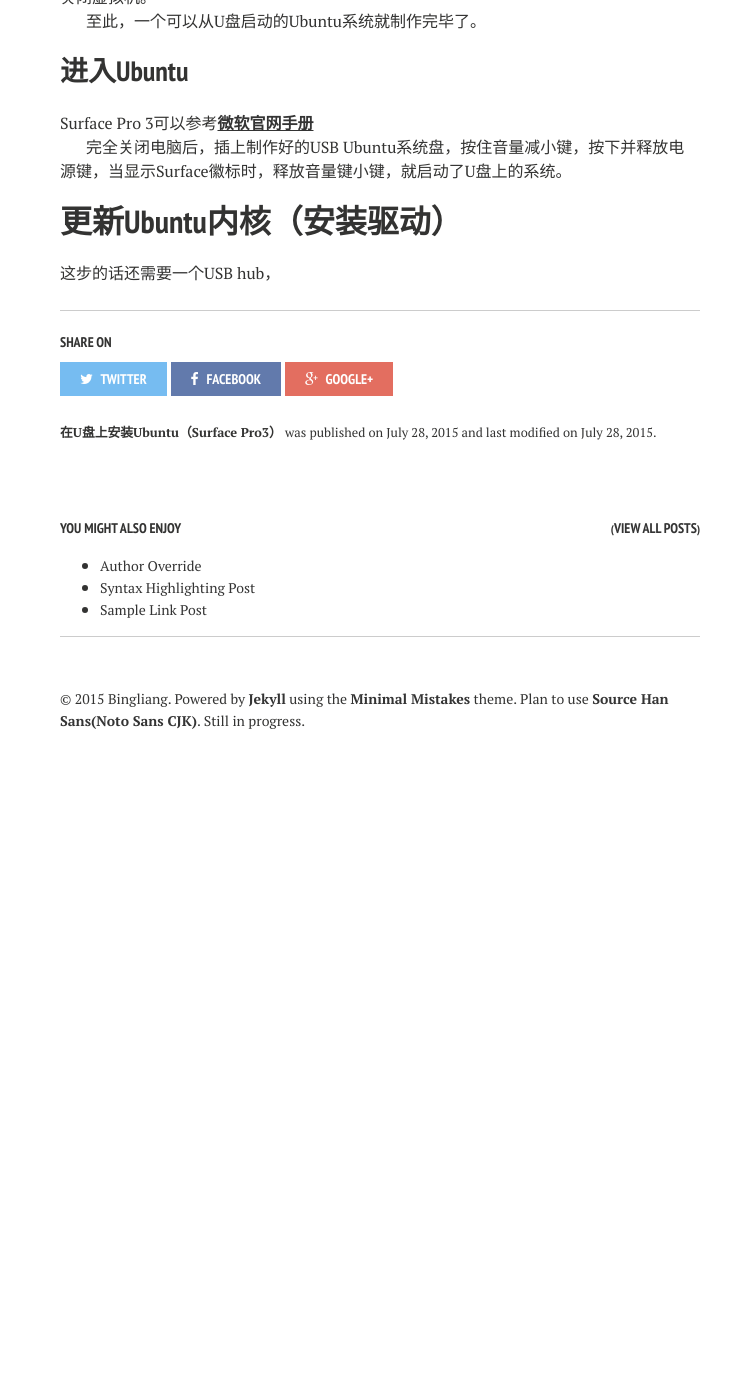
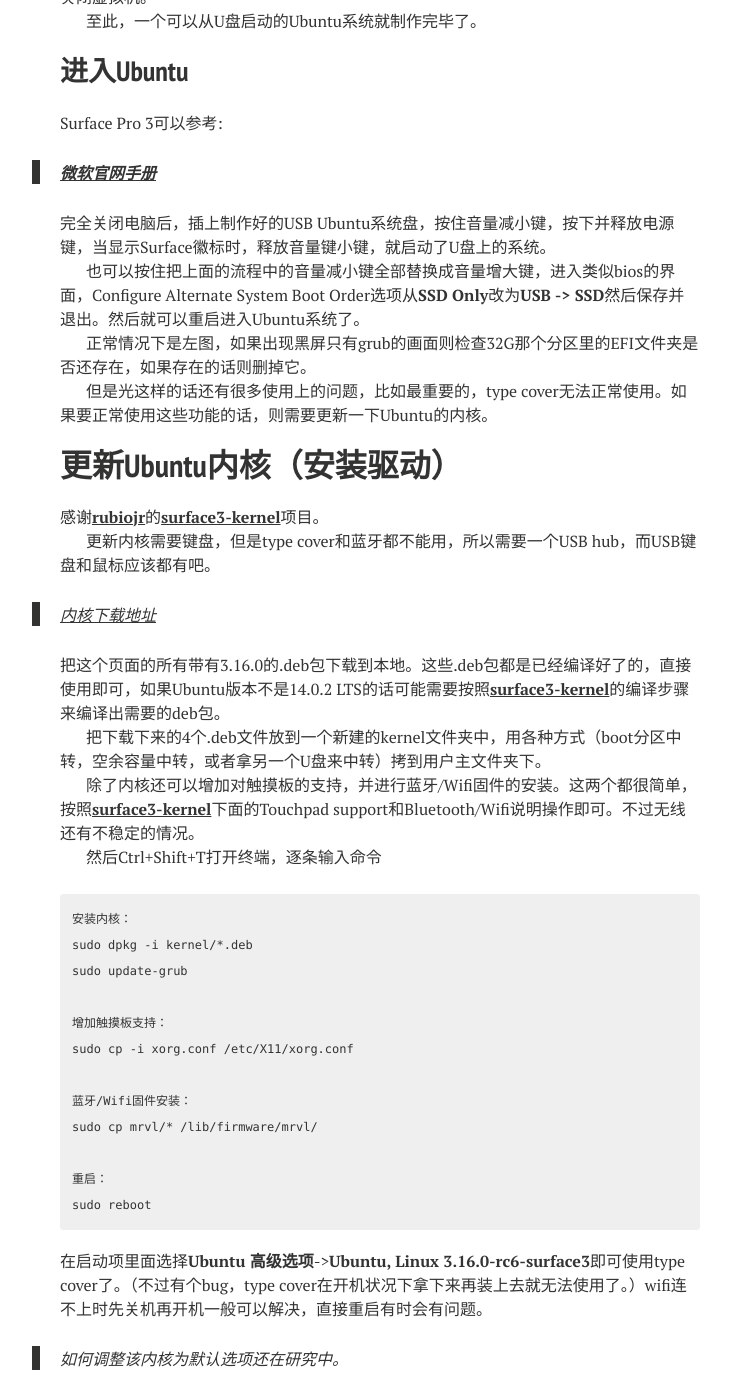
Before and after one commit to bingliang-zh/blog, a Jekyll site: the page built from _posts/2015-07-28-how-to-build-an-usb-Ubuntu-on-surface-pro-3.md, in a window 1280 px wide and 1400 px high, scrolled down 6712 px. Shown: the whole window, without its empty margins (260-991 px from the left). Built offline with Jekyll 4.4.1, drawn with Linux system fonts in a browser that asks for light colours; nearby versions of some CDN libraries; before the commit the page ends 7491 px from its top, so only the background shows below that; some of the changed text lies outside the part shown.

Commit message:
基本完成日志

```diff
--- a/_posts/2015-07-28-how-to-build-an-usb-Ubuntu-on-surface-pro-3.md
+++ b/_posts/2015-07-28-how-to-build-an-usb-Ubuntu-on-surface-pro-3.md
@@ -150,9 +150,48 @@ USB设备，勾选**“启用USB控制器”**，点选**“USB 3.0 (xHCI)控制
 至此，一个可以从U盘启动的Ubuntu系统就制作完毕了。
 
 ## 进入Ubuntu
-Surface Pro 3可以参考[**微软官网手册**](https://www.microsoft.com/surface/zh-cn/support/storage-files-and-folders/boot-surface-pro-from-usb-recovery-device#)
+Surface Pro 3可以参考:
+> [**微软官网手册**](https://www.microsoft.com/surface/zh-cn/support/storage-files-and-folders/boot-surface-pro-from-usb-recovery-device#)
 
 完全关闭电脑后，插上制作好的USB Ubuntu系统盘，按住音量减小键，按下并释放电源键，当显示Surface徽标时，释放音量键小键，就启动了U盘上的系统。
 
+也可以按住把上面的流程中的音量减小键全部替换成音量增大键，进入类似bios的界面，Configure Alternate System Boot Order选项从**SSD Only**改为**USB -> SSD**然后保存并退出。然后就可以重启进入Ubuntu系统了。
+
+正常情况下是左图，如果出现黑屏只有grub的画面则检查32G那个分区里的EFI文件夹是否还存在，如果存在的话则删掉它。
+
+但是光这样的话还有很多使用上的问题，比如最重要的，type cover无法正常使用。如果要正常使用这些功能的话，则需要更新一下Ubuntu的内核。
+
 # 更新Ubuntu内核（安装驱动）
-这步的话还需要一个USB hub，
+
+感谢[**rubiojr**](https://github.com/rubiojr)的[**surface3-kernel**](https://github.com/rubiojr/surface3-kernel)项目。
+
+更新内核需要键盘，但是type cover和蓝牙都不能用，所以需要一个USB hub，而USB键盘和鼠标应该都有吧。
+
+> [内核下载地址](http://surface3.rbel.co/kernel/)
+
+把这个页面的所有带有3.16.0的.deb包下载到本地。这些.deb包都是已经编译好了的，直接使用即可，如果Ubuntu版本不是14.0.2 LTS的话可能需要按照[**surface3-kernel**](https://github.com/rubiojr/surface3-kernel)的编译步骤来编译出需要的deb包。
+
+把下载下来的4个.deb文件放到一个新建的kernel文件夹中，用各种方式（boot分区中转，空余容量中转，或者拿另一个U盘来中转）拷到用户主文件夹下。
+
+除了内核还可以增加对触摸板的支持，并进行蓝牙/Wifi固件的安装。这两个都很简单，按照[**surface3-kernel**](https://github.com/rubiojr/surface3-kernel)下面的Touchpad support和Bluetooth/Wifi说明操作即可。不过无线还有不稳定的情况。
+
+然后Ctrl+Shift+T打开终端，逐条输入命令
+
+    安装内核：
+    sudo dpkg -i kernel/*.deb
+    sudo update-grub
+
+    增加触摸板支持：
+    sudo cp -i xorg.conf /etc/X11/xorg.conf
+
+	蓝牙/Wifi固件安装：
+    sudo cp mrvl/* /lib/firmware/mrvl/
+
+	重启：
+	sudo reboot
+
+在启动项里面选择**Ubuntu 高级选项**->**Ubuntu, Linux 3.16.0-rc6-surface3**即可使用type cover了。（不过有个bug，type cover在开机状况下拿下来再装上去就无法使用了。）wifi连不上时先关机再开机一般可以解决，直接重启有时会有问题。
+
+> 如何调整该内核为默认选项还在研究中。
+
+不管怎么说，最后我们就可以愉快地在Surface Pro 3上面使用Ubuntu了！
```
Also changed, not shown: other parts of _posts/2015-07-28-how-to-build-an-usb-Ubuntu-on-surface-pro-3.md (+1 -1 lines).
